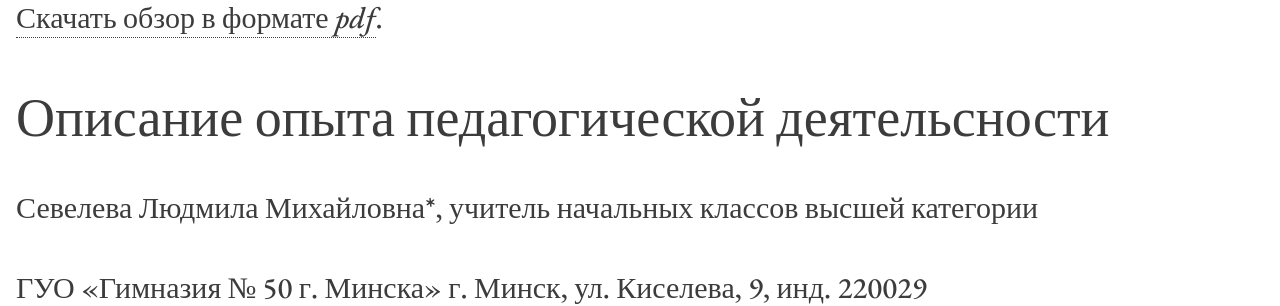
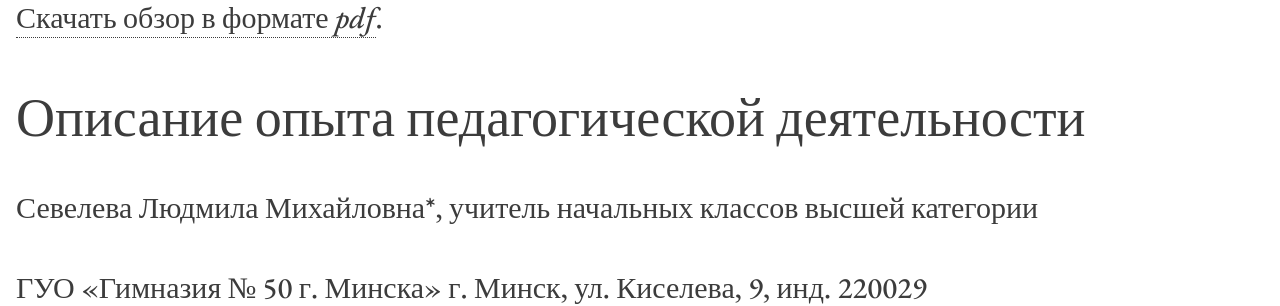
Before and after one commit to seveleva/seveleva, a Jekyll site: the page built from cathegory.md, in a window 1280 px wide and 900 px high, scrolled down 864 px. Shown: the part 178-484 px from the top of the window. Built offline with Jekyll 4.4.1, drawn with Linux system fonts in a browser that asks for light colours.

Commit message:
Update cathegory.md

```diff
--- a/cathegory.md
+++ b/cathegory.md
@@ -12,7 +12,7 @@
 [Скачать обзор в формате *pdf*](http://seveleva.com/assets/Seveleva_cathegory.pdf).
 
 
-# Описание опыта педагогической деятельсности
+# Описание опыта педагогической деятельности
 
 Севелева Людмила Михайловна\*,
 учитель начальных классов
@@ -158,7 +158,7 @@
 
  ![](http://seveleva.com/img/pticy.jpg)
 
- *Рисунок 1. Графические ассоциации*
+ <div style="text-align: center"><i>Рисунок 1. Графические ассоциации</i></div>
 
 На уроках слово должно рассматривться одновременно в нескольких ас­пектах: орфографическом, орфоэпическом, лексико-этимологическом и синтак­сическом.
 
@@ -184,7 +184,7 @@
 
  ![](http://seveleva.com/img/crosswords.jpg)
 
-*Рисунок 2. Мини-кроссворд (с решениями)*
+<div style="text-align: center"><i>Рисунок 2. Мини-кроссворд (с решениями)</i></div>
 
 <div style="text-align: center"><h4>6. Приём «Щёлкаем орешки» (лексический диктант)</h4></div>
 
@@ -256,7 +256,7 @@
 
  ![](http://seveleva.com/img/results.jpg)
 
-*Рисунок 3. Результаты работы в графическом представлении*
+<div style="text-align: center"><i>Рисунок 3. Результаты работы в графическом представлении</i></div>
 
 # 3. Заключение
 
```
